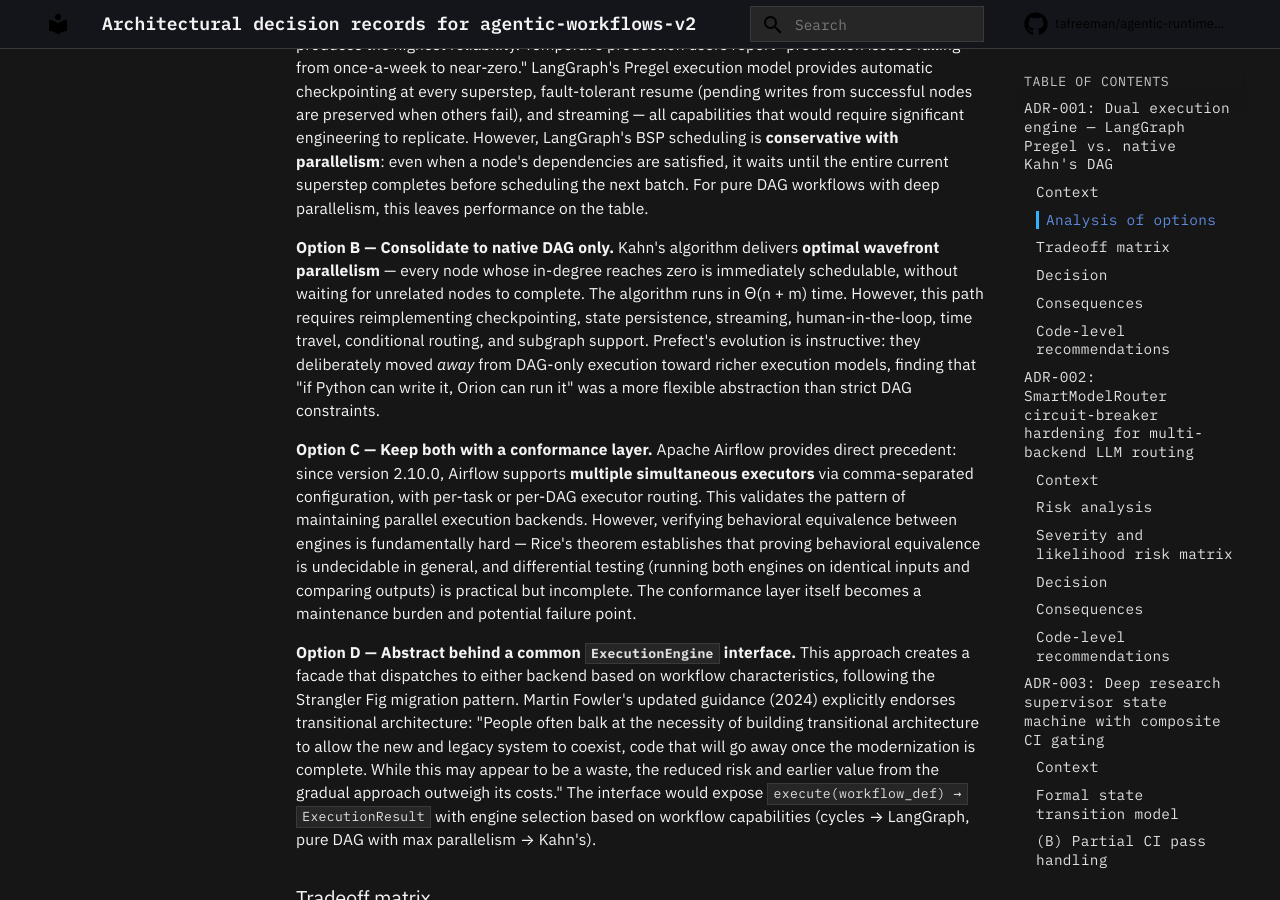
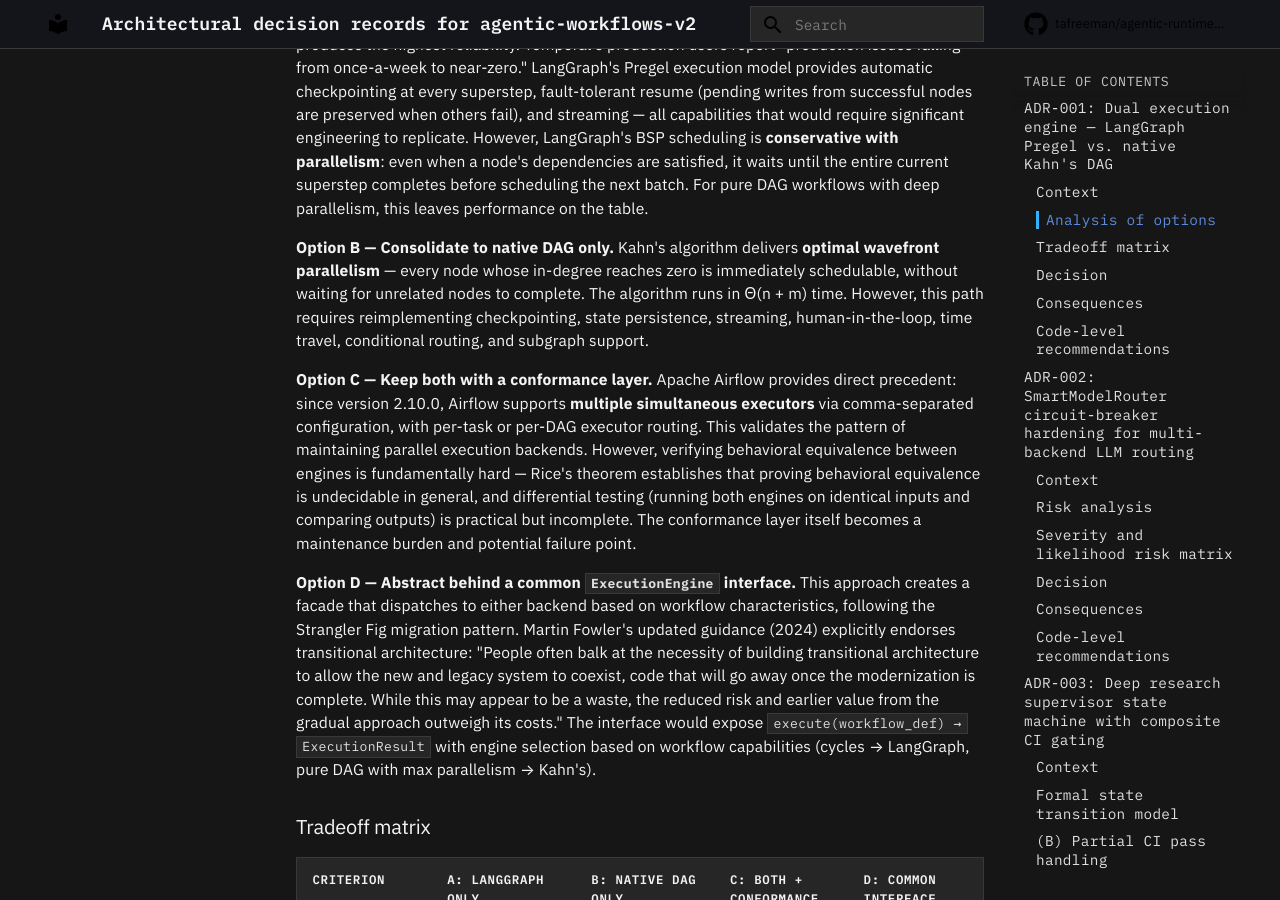
Before and after one commit to tafreeman/agentic-runtime-platform, an MkDocs documentation site: the page built from docs/adr/ADR-001-002-003-architecture-decisions.md, in a window 1280 px wide and 900 px high, scrolled down 1122 px. Built offline with MkDocs 1.6.1 and Material for MkDocs 9.7.7, drawn with Linux system fonts in a browser that asks for light colours; comment, search, counter and statistics services are not loaded.

Commit message:
Update ADR-001-002-003-architecture-decisions.md

```diff
--- a/docs/adr/ADR-001-002-003-architecture-decisions.md
+++ b/docs/adr/ADR-001-002-003-architecture-decisions.md
@@ -16,7 +16,7 @@
 
 **Option A — Consolidate to LangGraph only.** Temporal.io's architecture offers the strongest precedent here: a single, opinionated execution engine with strict determinism requirements produces the highest reliability. Temporal's production users report "production issues falling from once-a-week to near-zero." LangGraph's Pregel execution model provides automatic checkpointing at every superstep, fault-tolerant resume (pending writes from successful nodes are preserved when others fail), and streaming — all capabilities that would require significant engineering to replicate. However, LangGraph's BSP scheduling is **conservative with parallelism**: even when a node's dependencies are satisfied, it waits until the entire current superstep completes before scheduling the next batch. For pure DAG workflows with deep parallelism, this leaves performance on the table.
 
-**Option B — Consolidate to native DAG only.** Kahn's algorithm delivers **optimal wavefront parallelism** — every node whose in-degree reaches zero is immediately schedulable, without waiting for unrelated nodes to complete. The algorithm runs in Θ(n + m) time. However, this path requires reimplementing checkpointing, state persistence, streaming, human-in-the-loop, time travel, conditional routing, and subgraph support. Prefect's evolution is instructive: they deliberately moved *away* from DAG-only execution toward richer execution models, finding that "if Python can write it, Orion can run it" was a more flexible abstraction than strict DAG constraints.
+**Option B — Consolidate to native DAG only.** Kahn's algorithm delivers **optimal wavefront parallelism** — every node whose in-degree reaches zero is immediately schedulable, without waiting for unrelated nodes to complete. The algorithm runs in Θ(n + m) time. However, this path requires reimplementing checkpointing, state persistence, streaming, human-in-the-loop, time travel, conditional routing, and subgraph support.
 
 **Option C — Keep both with a conformance layer.** Apache Airflow provides direct precedent: since version 2.10.0, Airflow supports **multiple simultaneous executors** via comma-separated configuration, with per-task or per-DAG executor routing. This validates the pattern of maintaining parallel execution backends. However, verifying behavioral equivalence between engines is fundamentally hard — Rice's theorem establishes that proving behavioral equivalence is undecidable in general, and differential testing (running both engines on identical inputs and comparing outputs) is practical but incomplete. The conformance layer itself becomes a maintenance burden and potential failure point.
 
```
